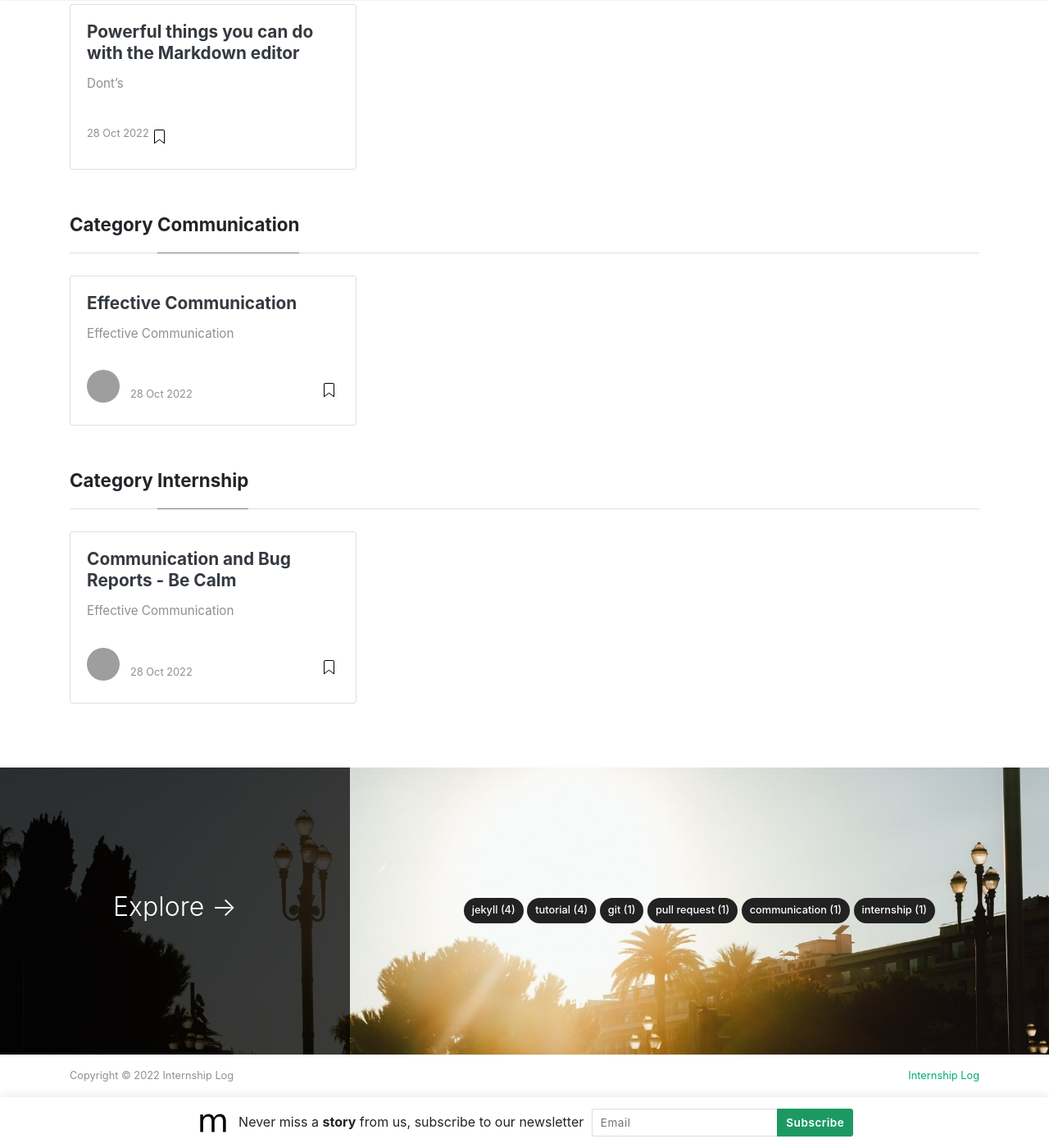
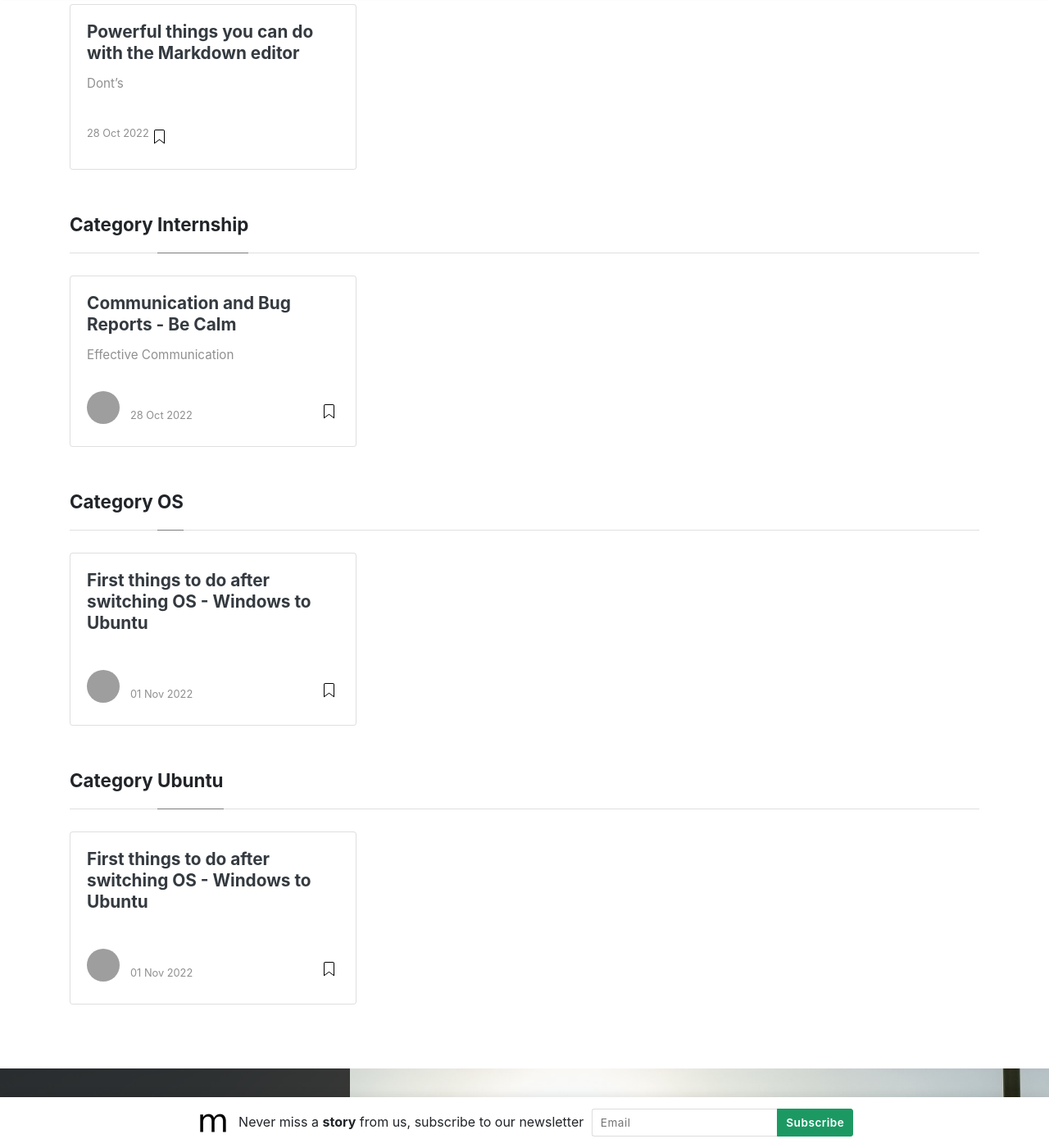
Before and after one commit to ardiesan/ntrnph23b, a Jekyll site: the page built from _pages/categories.md, in a window 1280 px wide and 1400 px high, scrolled down 3076 px. Shown: the whole window at 82% size. Built offline with Jekyll 4.4.1, drawn with Linux system fonts in a browser that asks for light colours; nearby versions of some CDN libraries; some of the changed lines change nothing that is shown; grey boxes are pictures that could not be loaded.

Commit message:
completed first article  (#6)
* fixed format
* replaced an article
* added new image
* article complete
* edited article

Signed-off-by: Natalie Sagnoy <116072219+nsagnoy@users.noreply.github.com>

```diff
--- a/_config.yml
+++ b/_config.yml
@@ -35,7 +35,11 @@ authors:
     web: https://www.example.net
     twitter: https://twitter.com/
     description: "Author of Internship Log. You are currently previewing work in progress"
-
+  nat:
+    name: Natalie Sagnoy
+    display_name: Nat
+    email: sagoy.natalie@fullspeedtechnologies.com
+    description: "W.I.P"
 # Plugins
 plugins:
   - jekyll-paginate
--- a/_posts/2022-10-28-effective-communication.md
+++ /dev/null
@@ -1,107 +0,0 @@
----
-layout: post
-title:  "Effective Communication"
-author: nataliesagnoy777
-categories: [ communication ]
----
-
-
-## Effective Communication
-
-> My thoughts: "Communication VS Effective Communication"
-        - Communication, by definition, is the exchange of information between two
-          or more people. To communicate is like second nature to us. We do
-          it on a daily basis, when we go to the supermarket, apply for work, or
-          even when playing with friends online. Although, expressing our thoughts and
-          feelings to others might seem fairly easy by just opening our mouths,
-          this does not equate to effective communication. Remember that, mutual
-          effort and respect between two parties is vital in order to effectively communicate.
-          One key indicator of effective communication is reciprocation. When the
-          second party delivers a response appropriate to the message (vice versa)
-          is a good sign that shows effective communication has been established.
-
-> Factors that cause Communication Gap:
-	-   Personality
-	-   Focus
-	-   No follow ups
-	-   Knowledge
-	-   Unpreparedness
-
-> Communication Avenues
-	-   Face-to-face
-		-   Builds strong working relationships
-		-   Thoughts and feelings are perceivable
-		-   Engagement are easily shared
-		-   Address sensitive issues
-		-   Able to use all our senses
-	-  Calls
-		-   Senses - hear and see
-		-   To communicate remotely
-	-  Chat/DMs
-		-   Almost Instant feedback
-		-   Hard to address sensitive issues
-	-  Email
-		-   Only good for announcements and information sharing
-		-   Not effective for back and forth discussions
-
-> Mistakes or problems in communication
-	-   Unpreparedness
-		-   Did not Know, Think and didn’t care
-		-   Makes you vulnerable to mistakes.
-	-   Assumption
-		-   We are different people so we cannot assume everything in others.
-		-   Always ask to confirm
-	-   Interrupting
-		-   Must practice to listen before sharing your thoughts.
-		-   Make sure to allow the other party to finish his/her talk.
-                    This is also a way to show respect and good manners.
-	-   Volume & tone of voice
-		-   It is not what you say but how you say it, that creates the problem.
-		-   The volume and tone of voice can influence or change a message's meaning.
-                    It also affects work relationship in an organization.
-	-   Filler
-		-   Shows how unprepared you are
-		-   We all do this but we can stop this by pausing.
-	-   In emails
-		-   If too short then dm. If too long then just make a call.
-		-   Not putting a subject title
-
-> Effective Means
-	-   Be professional
-		-   As a professional, you should be able to do your best work
-		-   Focus on the task at hand and ignore unrelated and unimportant things.
-	-   Be prepared
-		-   In order to be prepared, one must do some research other
-                    than assuming something.
-		-   Ask what you do not know in order to be aware so that you can prepare
-	-   Be confident
-		-   PRACTICE TO BECOME CONFIDENT
-		-   Accept correction or mistakes, with this we allow ourselves to change,
-                     to get better.
-	-   Be Visual
-		-   Use any visualizing tools at your disposal to be able to convey effectively.
-		-   This also shows that you are mindful of your audience. In this case you are
-                    being mindful to people who are visual learners.
-		-   Visuals also helps demonstrate topics that involves data or numbers
-                    by presenting these data descriptively. Like charts.
-	-   Be mindful
-		-   Consider the face expressions, and body language of the
-                    people you talking to and vice versa.
-		-   Effective communication is a two-way street. So you also
-                     have to be mindful of how you communicate to other. You have to
-                    consider the volume and tone of your voice, as well as your body
-                    language and facial expressions.
-	-   Note Taking
-		-   Apart from listening, taking notes is also helpful in effective
-                  communication because with this you are able to make or translate
-                    the information into your own enabling you to process/digest
-                    and remember the information.
-	-   Be thorough
-		-   When you have a note, you will be able to follow up, summarize,
-                    confirm and also validate an information.
-	-   Be polite
-		-   Politeness and a simple smile influences a person's impression of you.
-                   And when a person has a good impression of you. It creates this good
-                 atmosphere which at the end results to a healthy and harmonious work relationship.
-		-   Another part of being polite, is  being accountable.
-                    If you have committed a mistake then apologize.
--- /dev/null
+++ b/_posts/2022-11-1-first-things-to-do-after-switching-os-windows-to-ubuntu.md
@@ -0,0 +1,57 @@
+---
+layout: post
+title: "First things to do after switching OS - Windows to Ubuntu"
+author: nsagnoy
+categories: [ OS, Ubuntu ]
+---
+
+<br />
+<br />
+
+## First things to do after switching OS - Windows to Ubuntu #
+
+Congrats on successfully installing Ubuntu! The installation was pretty easy, isn't it? Well, not to rain on your parade, there are still a tad bit of things you need to know and set up in order to fully enjoy your newly installed Linux distro. No need to worry. I've got it covered.
+
+
+#### 1. Wifi Setup
+
+> Before anything else, it is important that our pc/laptop can connect to the internet. In windows, this is automatically set up for us. However, in most Linux-based operating system, we are given the liberty to configure it on our own. As you can observe from checking out the topbar menu, we see that wifi is nowhere to be found. And this is due to the system's default setting of not using our device's wireless network adapter.
+
+
+To correct this, go to "Apps" then click "Software & Updates".
+![alt](../assets/images/1.png)
+
+
+Select "Additional Drivers", look for "Wireless Network Adapter" and choose to use driver.
+![alt](../assets/images/2.png) <br />
+Finally, apply changes and reboot device.
+
+
+#### 2. Update and Upgrade Packages
+
+> As a new linux user, it is important to remember to update and upgrade packages whenever available. You need this for system bug fixes, maximizing and maintaining security, and improving performance.
+
+To update and upgrade packages in Ubuntu. Simply open the terminal and paste the command below. <br />
+
+    sudo apt update &&  sudo apt upgrade -y
+
+
+#### 3. Basic Linux commands
+
+> Learning basic linux cli commands is a must if you want to optimize work. As a former window's user, you are accustomed to doing everything using GUI. However, never underestimate the power of CLI. Utilizing CLI over GUI can help you understand the underlying processes of your system and get a better understanding of it. This is extremely valuable especially if you are an aspiring software engineer!
+
+Here are commonly used commands:
+
+- **pwd (print working directory)** - this command simply prints out the path of directory you are currently working in
+- **mkdir (make directory)** - using this command creates a new directory/folder
+- **ls (list)** - this is used in listing files and/or directories
+- **cd (change directory)** - used to change/move from one directory to another
+- **rm (remove file)** - delete a file/directory using this command. P.S. File is permanently deleted thus there is no way of getting it back.
+- **touch (create new empty file)** - creates a new empty file
+- **man (read the manual)** - this command is extremely helpful. This gets you the documentation of any linux commands.
+- **sudo (elevate user privileges)** - this enables you to temporarily elevate your user account into a super/root user
+
+<br />
+
+
+Now, you are set! Remember, this is only the tip of the iceberg. There are much more concepts you have learn from here on out. So, stay curious and practice practice practice!
```
Also changed, not shown: assets/images/1.png (added), assets/images/2.png (added).
